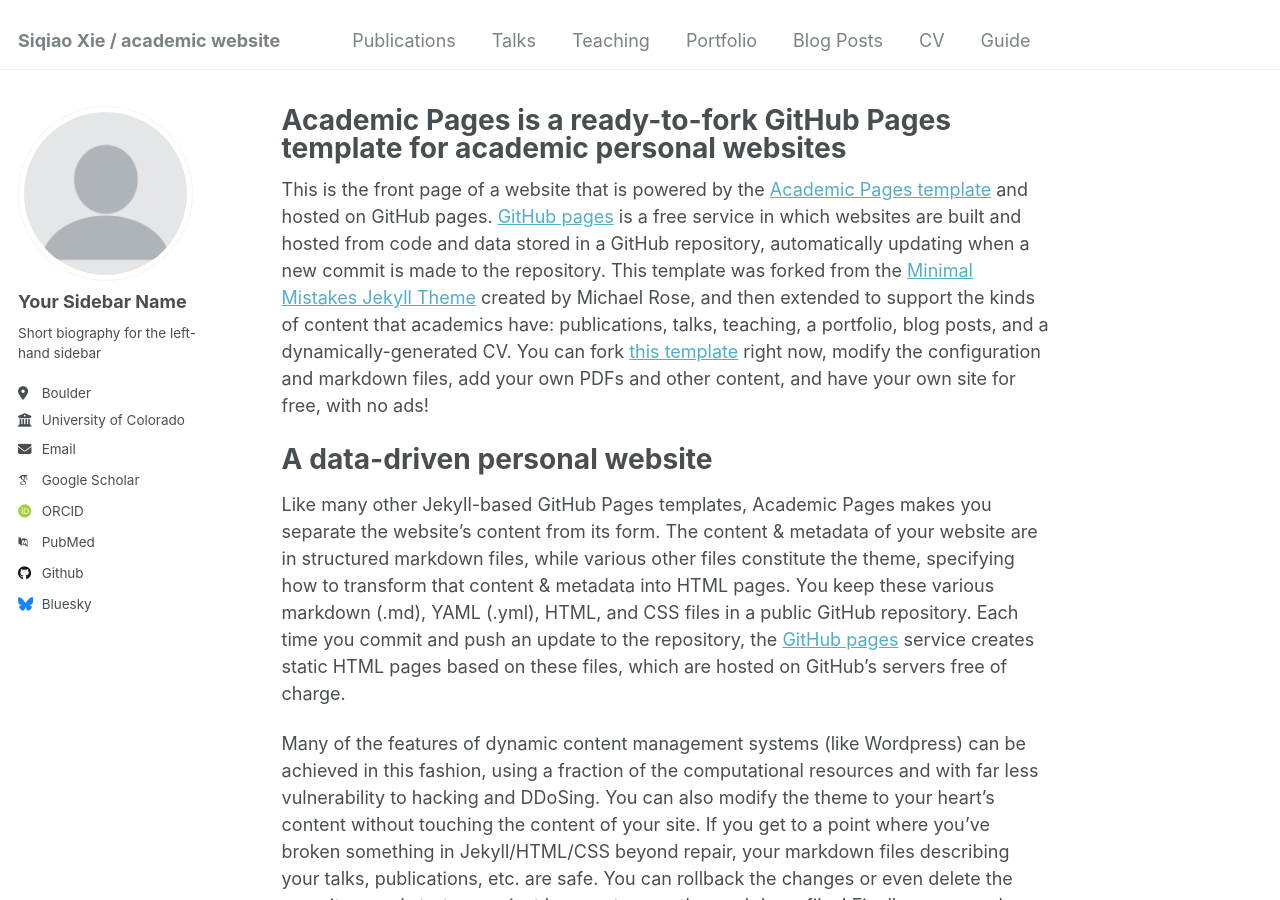
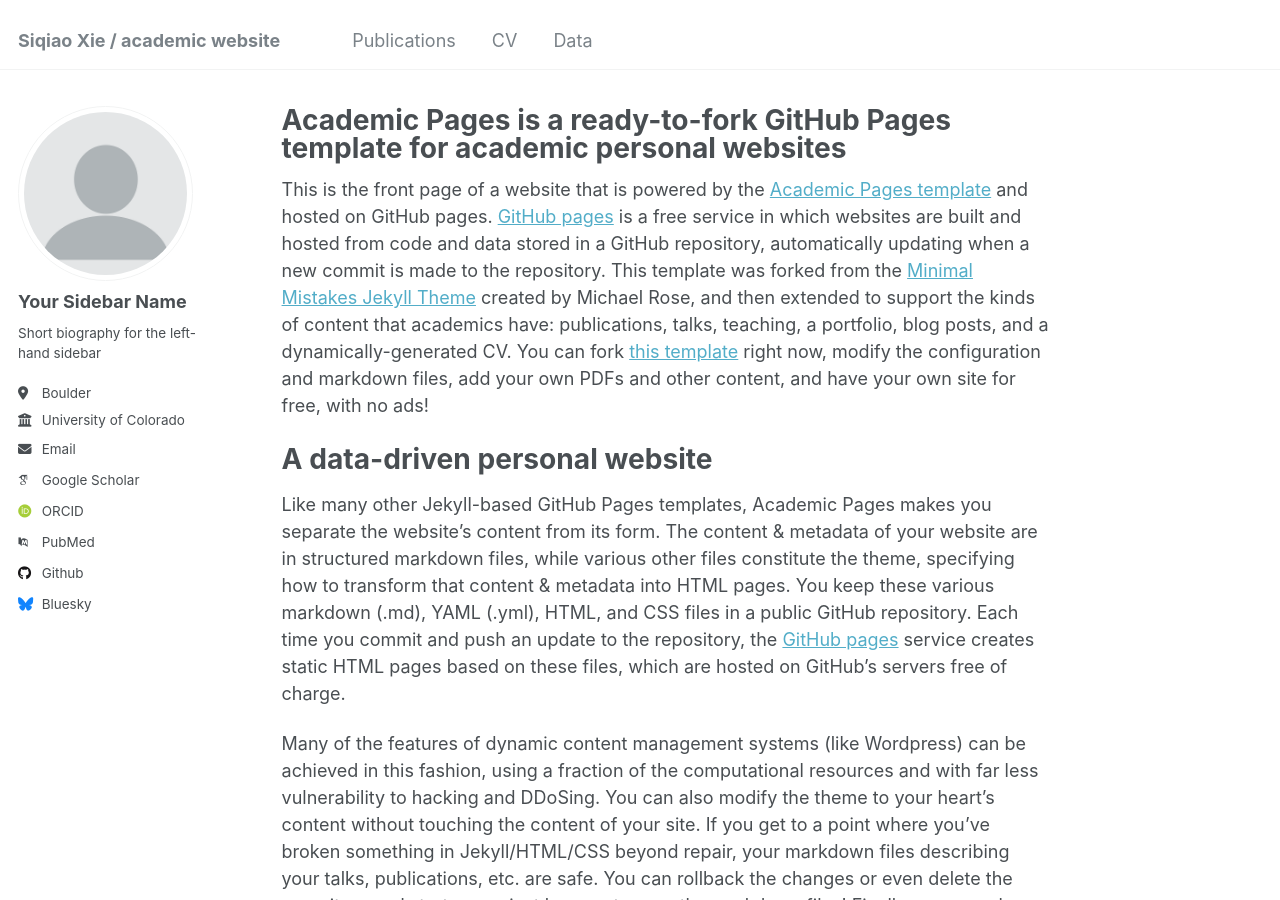
Before and after one commit to xiesiqiao/xiesiqiao.github.io, a Jekyll site: the page built from _pages/about.md, in a window 1280 px wide and 900 px high. Built offline with Jekyll 4.4.1, drawn with Linux system fonts in a browser that asks for light colours; some web fonts are replaced.

Commit message:
Update navigation.yml

```diff
--- a/_data/navigation.yml
+++ b/_data/navigation.yml
@@ -8,20 +8,8 @@ main:
   - title: "Publications"
     url: /publications/
 
-  - title: "Talks"
-    url: /talks/
-
-  - title: "Teaching"
-    url: /teaching/
-
-  - title: "Portfolio"
-    url: /portfolio/
-
-  - title: "Blog Posts"
-    url: /year-archive/
-
   - title: "CV"
     url: /cv/
 
-  - title: "Guide"
-    url: /markdown/
+  - title: "Data"
+    url: /data/
```
